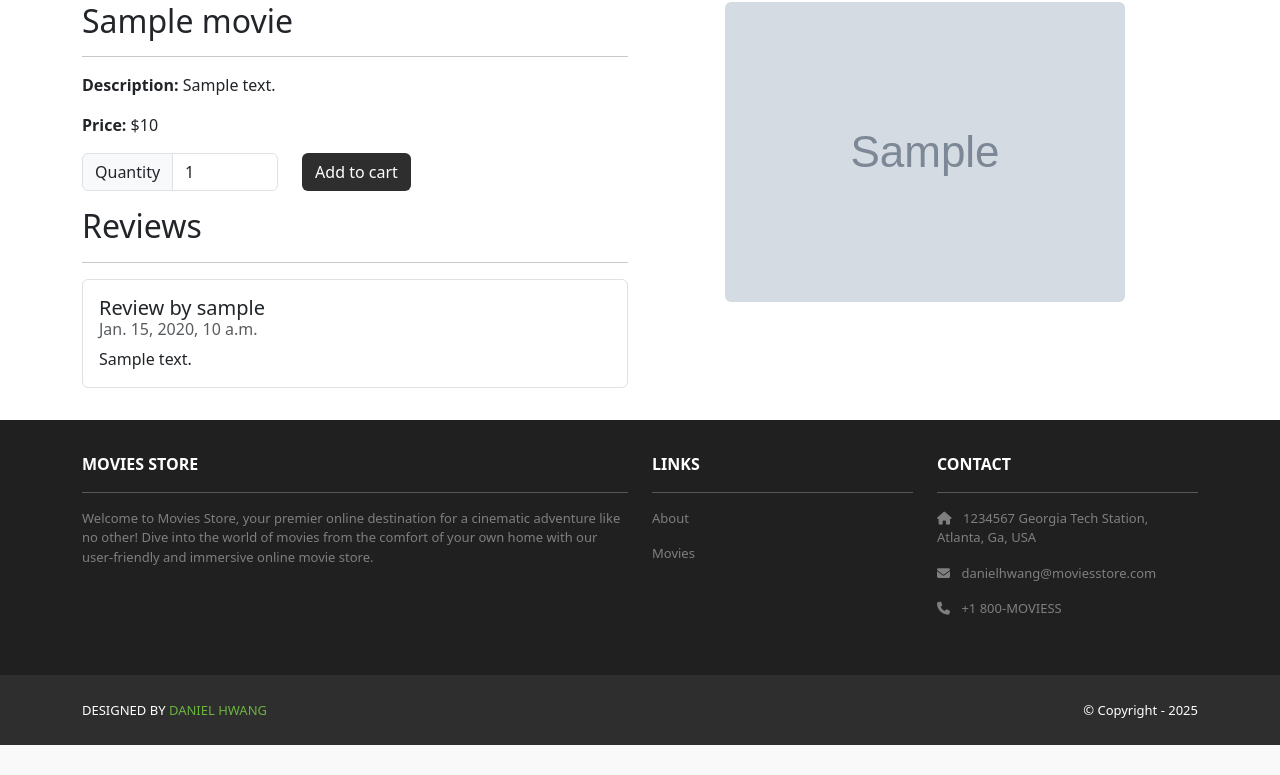
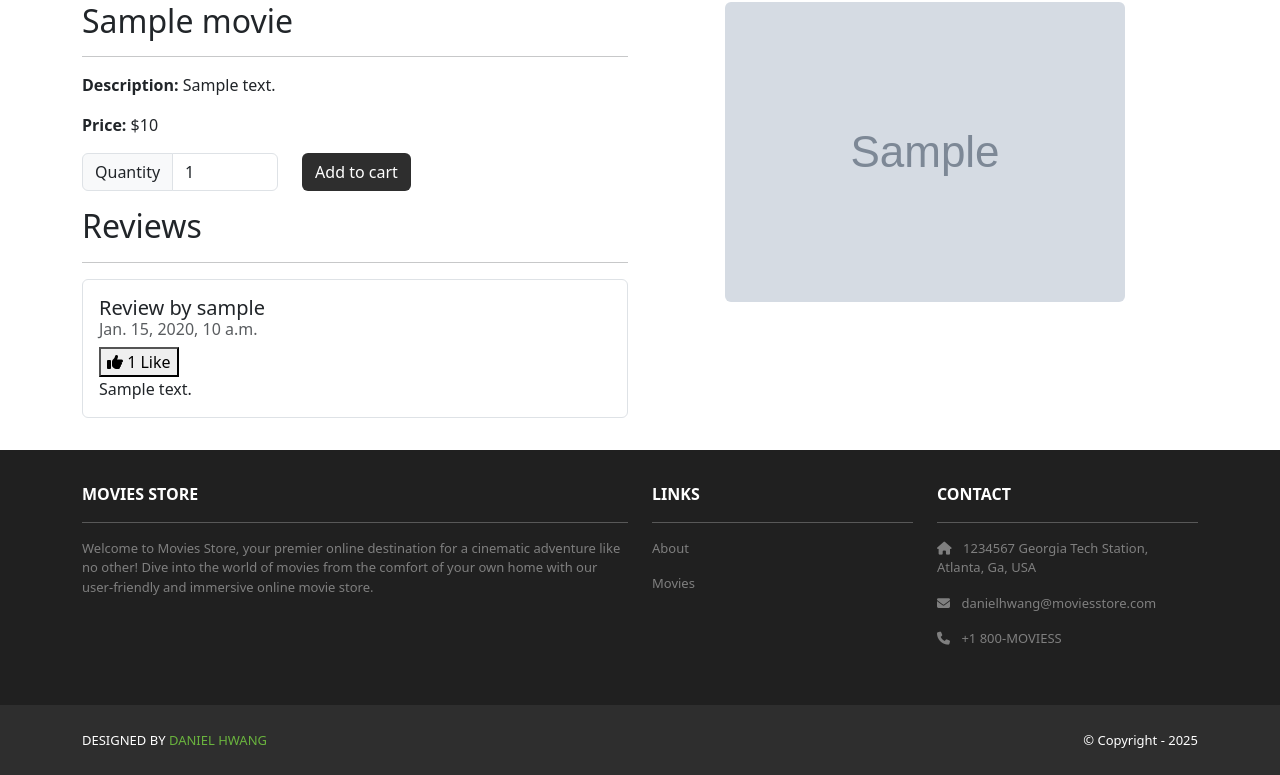
Before and after one commit to danielhwang1102/moviesstore, a Django app: template movies/templates/movies/show.html in a window 1280 px wide. Shown: the part 112-887 px from the top of the page. Before the commit the page ends 857 px from the top, so only its background shows below. Run offline with Django 5.2, Linux system fonts and the light colour scheme; the template is opened without the code that fills it: most values are stand-ins (such as "Sample title", 1, 10 or a date in 2020); grey boxes marked "Sample" are stand-in pictures; some libraries are stand-ins or nearby versions.

Commit message:
Like comments impelemented.

```diff
--- a/movies/models.py
+++ b/movies/models.py
@@ -17,5 +17,6 @@ class Review(models.Model):
     date = models.DateTimeField(auto_now_add=True)
     movie = models.ForeignKey(Movie, on_delete=models.CASCADE)
     user = models.ForeignKey(User, on_delete=models.CASCADE)
+    likes = models.ManyToManyField(User, related_name='liked_reviews', blank=True)
     def __str__(self):
         return str(self.id) + ' - ' + self.movie.name
--- a/movies/templates/movies/show.html
+++ b/movies/templates/movies/show.html
@@ -37,6 +37,15 @@
                         <h6 class="card-subtitle mb-2 text-muted">
                             {{ review.date }}
                         </h6>
+                        <button class="like-btn" data-review-id="{{ review.id }}">
+                        <i class="fa fa-thumbs-up"></i>
+                        <span class="like-count">{{ review.likes.count }}</span>
+                        {% if user in review.likes.all %}
+                            Liked
+                        {% else %}
+                            Like
+                        {% endif %}
+                        </button>
                         <p class="card-text">{{ review.comment }}</p>
                         {% if user.is_authenticated and user == review.user %}
                         <a class="btn btn-primary" href="{% url 'movies.edit_review' id=template_data.movie.id review_id=review.id %}">Edit</a>
@@ -45,6 +54,26 @@
                     </li>
                     {% endfor %}
                 </ul>
+                <script>
+                document.querySelectorAll('.like-btn').forEach(function(btn) {
+                btn.addEventListener('click', function() {
+                    var reviewId = btn.getAttribute('data-review-id');
+                    fetch(`/movies/review/${reviewId}/like/`, {
+                    method: 'POST',
+                    headers: {
+                        'X-CSRFToken': '{{ csrf_token }}',
+                        'X-Requested-With': 'XMLHttpRequest',
+                        'Accept': 'application/json'
+                    }
+                    })
+                    .then(response => response.json())
+                    .then(data => {
+                    btn.querySelector('.like-count').textContent = data.likes_count;
+                    btn.innerHTML = '<i class="fa fa-thumbs-up"></i> <span class="like-count">' + data.likes_count + '</span> ' + (data.liked ? 'Liked' : 'Like');
+                    });
+                });
+                });
+                </script>
                 {% if user.is_authenticated %}
                 <div class="container mt-4">
                     <div class="row justify-content-center">
--- a/movies/urls.py
+++ b/movies/urls.py
@@ -7,4 +7,5 @@ urlpatterns = [
         name='movies.create_review'),
     path('<int:id>/review/<int:review_id>/edit/', views.edit_review, name='movies.edit_review'),
     path('<int:id>/review/<int:review_id>/delete/', views.delete_review, name='movies.delete_review'),
+    path('review/<int:review_id>/like/', views.like_review, name='review.like'),
 ]
```
Also changed, not shown: movies/views.py (+15 -1 lines), db.sqlite3, media/movie_images/ShawshankRedemptionMoviePoster.jpg (added), media/movie_images/moonrise_kingdom.jpg (added), media/movie_images/pulp_fiction.jpg (added), media/movie_images/the_godfather.jpg (added), movies/migrations/0003_review_likes.py (added), 7 other files.
